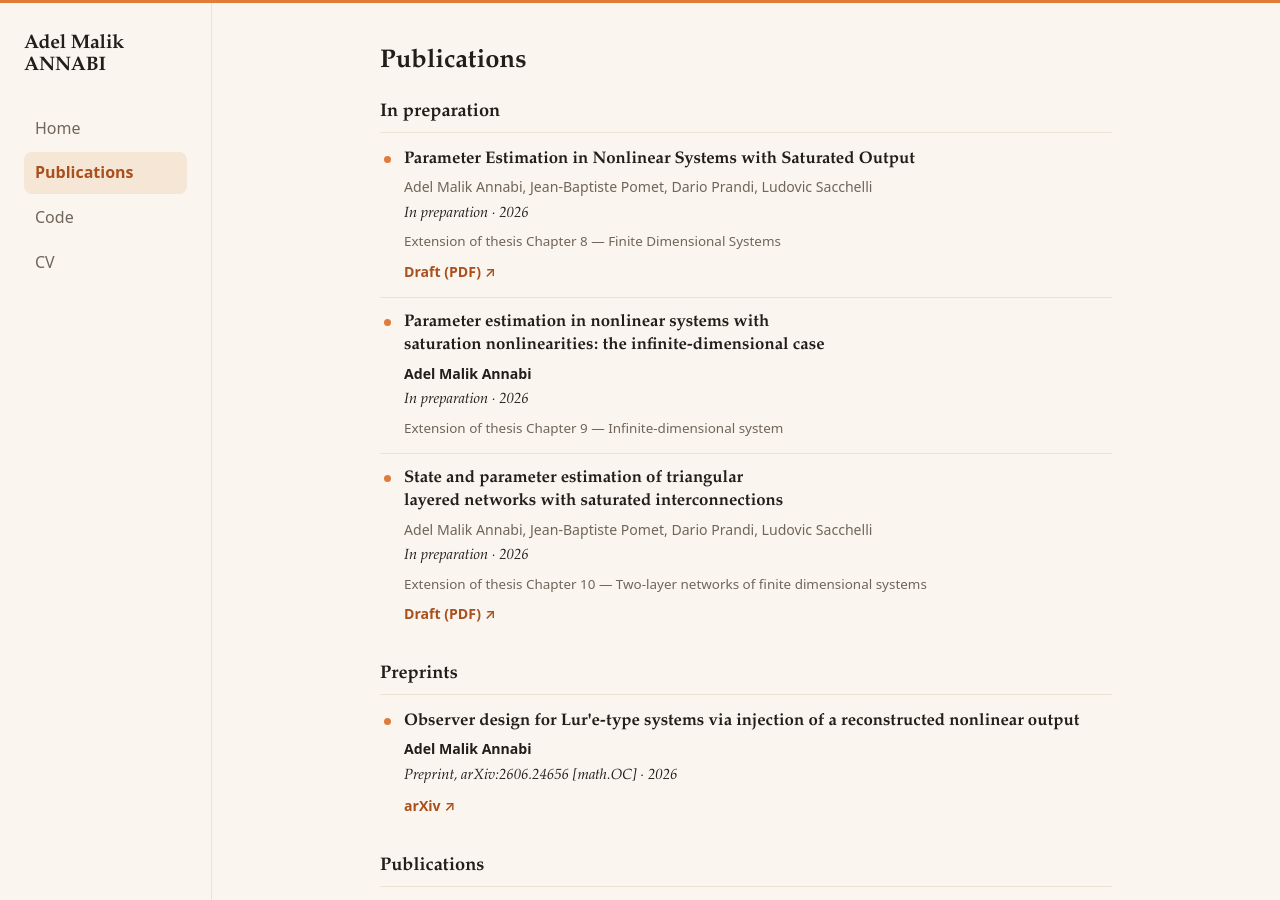
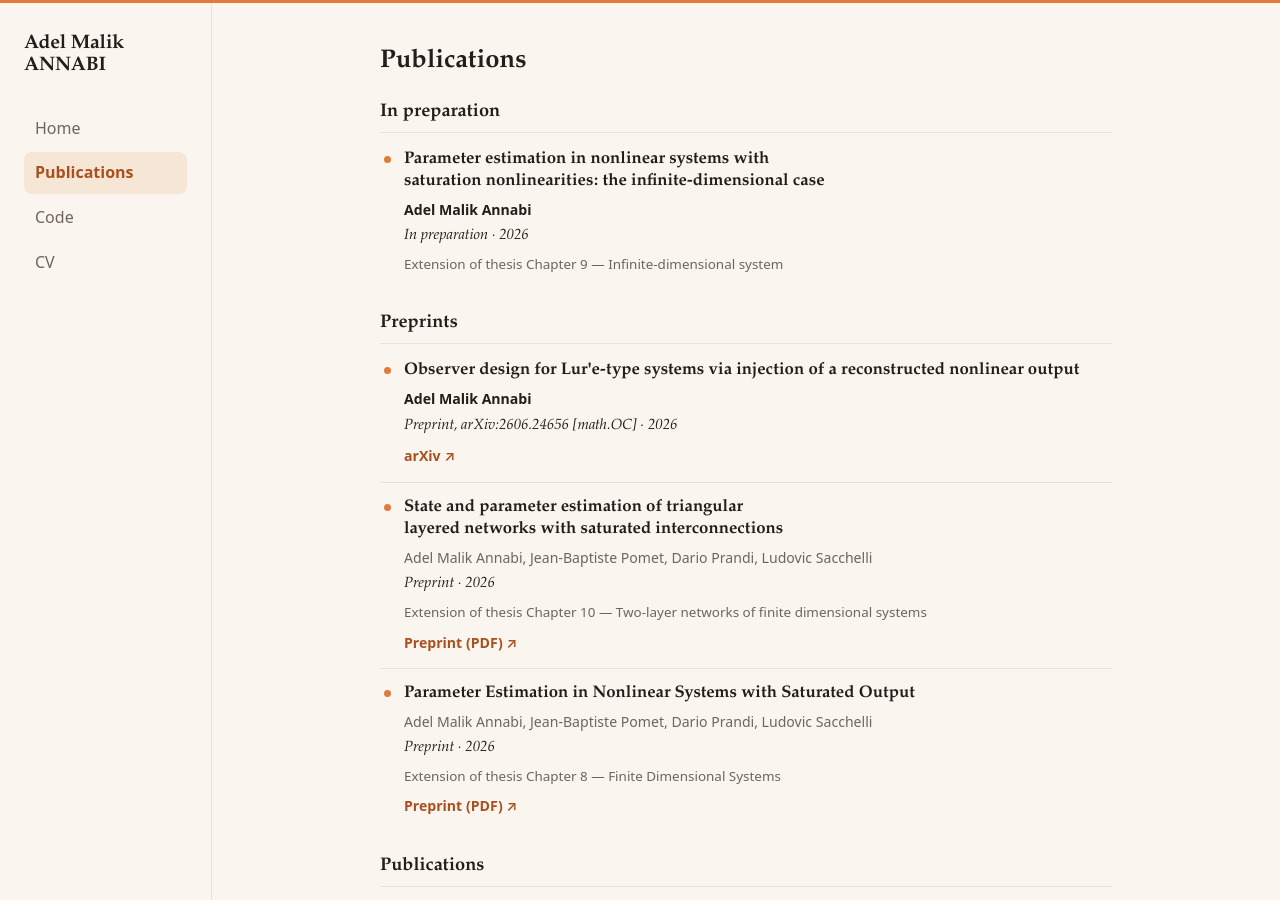
Before and after one commit to AdelMalik/AdelMalik.github.io, a Jekyll site: the page built from publications.md, in a window 1280 px wide and 900 px high. Built offline with Jekyll 4.4.1, drawn with Linux system fonts in a browser that asks for light colours.

Commit message:
Move draft articles to preprints section, relabel links

```diff
--- a/_data/publications.yml
+++ b/_data/publications.yml
@@ -8,12 +8,12 @@
 
 - title: "Parameter Estimation in Nonlinear Systems with Saturated Output"
   authors: "Adel Malik Annabi, Jean-Baptiste Pomet, Dario Prandi, Ludovic Sacchelli"
-  venue: "In preparation"
+  venue: "Preprint"
   year: 2026
-  type: "In preparation"
+  type: "Preprint"
   chapter: "Extension of thesis Chapter 8 — Finite Dimensional Systems"
   links:
-    - name: "Draft (PDF)"
+    - name: "Preprint (PDF)"
       url: "/assets/sicon-mainShow.pdf"
 
 - title: "Parameter estimation in nonlinear systems with saturation nonlinearities: the infinite-dimensional case"
@@ -26,12 +26,12 @@
 
 - title: "State and parameter estimation of triangular layered networks with saturated interconnections"
   authors: "Adel Malik Annabi, Jean-Baptiste Pomet, Dario Prandi, Ludovic Sacchelli"
-  venue: "In preparation"
+  venue: "Preprint"
   year: 2026
-  type: "In preparation"
+  type: "Preprint"
   chapter: "Extension of thesis Chapter 10 — Two-layer networks of finite dimensional systems"
   links:
-    - name: "Draft (PDF)"
+    - name: "Preprint (PDF)"
       url: "/assets/state-and-parameter-estimation-of-triangular-layered-networks-with-saturated-interconnections.pdf"
 
 - title: "Observer design for Lur'e-type systems via injection of a reconstructed nonlinear output"
```
